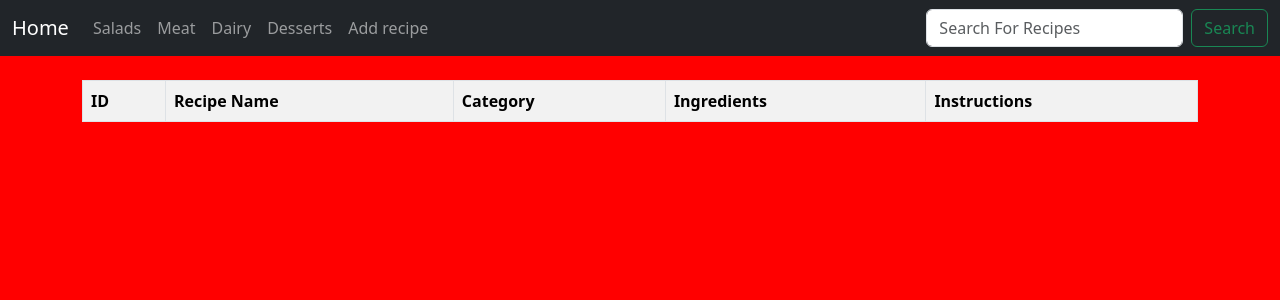
After one commit to Daniel-Shwartzman/RecipesManager, a Flask app: page /meat in a window 1280 px wide. The commit adds this page. Shown: the top 300 px of the page. Run offline with Flask 3, Linux system fonts and the light colour scheme; lists and menus that the app fills with data are empty.

Commit message:
forms and modules(sqlite)

```diff
--- a/app.py
+++ b/app.py
@@ -1,8 +1,25 @@
 from flask import Flask
+from dotenv import load_dotenv
 from website.controller import routes
+from website.module import db
+import os
 
-app = Flask(__name__, template_folder='website/templates')
-app.register_blueprint(routes)
+load_dotenv()
+
+def create_app():
+    app = Flask(__name__, template_folder='website/templates', static_folder='website/static')
+    app.config['SECRET_KEY'] = os.getenv('SECRET_KEY')
+    app.config['SQLALCHEMY_DATABASE_URI'] = 'sqlite:///recipes.db'
+
+    db.init_app(app)
+
+    with app.app_context():
+        db.create_all()
+
+    app.register_blueprint(routes)
+
+    return app
 
 if __name__ == '__main__':
+    app = create_app()
     app.run(host="0.0.0.0" ,debug=True)
--- a/requirements.txt
+++ b/requirements.txt
@@ -1 +1,4 @@
 Flask
+Flask-WTF
+python-dotenv
+Flask-SQLAlchemy
--- a/website/controller.py
+++ b/website/controller.py
@@ -1,7 +1,52 @@
-from flask import Blueprint, render_template
+from flask import Blueprint, render_template, flash
+from website.forms import RecipeForm
+from website.module import db, Recipe
 
 routes = Blueprint('routes', __name__)
 
 @routes.route('/')
 def home():
     return render_template('home.html')
+
+@routes.route('/create-recipe', methods=['GET', 'POST'])
+def create_recipe():
+    name = None
+    form = RecipeForm()
+    if form.validate_on_submit():
+        name = Recipe.query.filter_by(name=form.name.data).first()
+        if name is None:
+            recipe = Recipe(name=form.name.data, category=form.category.data, ingredients=form.ingredients.data, instructions=form.instructions.data)
+            db.session.add(recipe)
+            db.session.commit()
+        name = form.name.data
+        form.name.data = ''
+        form.category.data = ''
+        form.ingredients.data = ''
+        form.instructions.data = ''
+        flash(f'Recipe created for {name}!', 'success')
+    return render_template('recipe.html', form=form, name=name)
+
+@routes.route('/admin')
+def admin():
+    our_recipes = Recipe.query.order_by(Recipe.date_created).all()
+    return render_template('admin.html', our_recipes=our_recipes)
+
+@routes.route('/salads')
+def salads():
+    our_recipes = Recipe.query.order_by(Recipe.date_created).all()
+    return render_template('salads.html', our_recipes=our_recipes)
+
+@routes.route('/meat')
+def meat():
+    our_recipes = Recipe.query.order_by(Recipe.date_created).all()
+    return render_template('meat.html', our_recipes=our_recipes)
+
+@routes.route('/dairy')
+def dairy():
+    our_recipes = Recipe.query.order_by(Recipe.date_created).all()
+    return render_template('dairy.html', our_recipes=our_recipes)
+
+@routes.route('/desserts')
+def desserts():
+    our_recipes = Recipe.query.order_by(Recipe.date_created).all()
+    return render_template('desserts.html', our_recipes=our_recipes)
--- a/website/static/css/style.css
+++ b/website/static/css/style.css
@@ -0,0 +1,3 @@
+body {
+    background-color: red;
+}
--- a/website/templates/base.html
+++ b/website/templates/base.html
@@ -5,6 +5,7 @@
     <meta name="viewport" content="width=device-width, initial-scale=1">
     <title>Recipes Manager</title>
     <link href="https://cdn.jsdelivr.net/npm/bootstrap@5.3.3/dist/css/bootstrap.min.css" rel="stylesheet" integrity="sha384-QWTKZyjpPEjISv5WaRU9OFeRpok6YctnYmDr5pNlyT2bRjXh0JMhjY6hW+ALEwIH" crossorigin="anonymous">
+    <link href="/website/static/css/style.css" rel="stylesheet">
   </head>
   <body>
     {% include 'navbar.html' %}
--- /dev/null
+++ b/website/templates/meat.html
@@ -0,0 +1,24 @@
+{% extends "base.html" %}
+
+{% block content %}
+<table class="table table-hover table-bordered table-striped">
+    <tr>
+        <th>ID</th>
+        <th>Recipe Name</th>
+        <th>Category</th>
+        <th>Ingredients</th>
+        <th>Instructions</th>
+    </tr>
+{% for recipe in our_recipes %}
+{% if recipe.category == "meat" %}
+    <tr>
+    <td>{{ recipe.id }}<br/></td>
+    <td>{{ recipe.name }}<br/></td>
+    <td>{{ recipe.category }}<br/></td>
+    <td>{{ recipe.ingredients }}<br/></td>
+    <td>{{ recipe.instructions }}</td>
+    </tr>
+{% endif %}
+{% endfor %}
+</table>
+{% endblock %}
--- a/website/templates/navbar.html
+++ b/website/templates/navbar.html
@@ -7,16 +7,19 @@
       <div class="collapse navbar-collapse" id="navbarSupportedContent">
         <ul class="navbar-nav me-auto mb-2 mb-lg-0">
           <li class="nav-item">
-            <a class="nav-link" aria-current="page" href="#">Salads</a>
+            <a class="nav-link" aria-current="page" href="{{ url_for('routes.salads') }}">Salads</a>
           </li>
           <li class="nav-item">
-            <a class="nav-link" aria-current="page" href="#">Meat</a>
+            <a class="nav-link" aria-current="page" href="{{ url_for('routes.meat') }}">Meat</a>
           </li>
           <li class="nav-item">
-            <a class="nav-link" aria-current="page" href="#">Dairy</a>
+            <a class="nav-link" aria-current="page" href="{{ url_for('routes.dairy') }}">Dairy</a>
           </li>
           <li class="nav-item">
-            <a class="nav-link" aria-current="page" href="#">Deserts</a>
+            <a class="nav-link" aria-current="page" href="{{ url_for('routes.desserts') }}">Desserts</a>
+          </li>
+          <li class="nav-item">
+            <a class="nav-link" aria-current="page" href="{{ url_for('routes.create_recipe') }}">Add recipe</a>
           </li>
         </ul>
         <form class="d-flex" role="search">
```
Also changed, not shown: reset_db.py (added, +11 -0 lines), website/forms.py (added, +17 -0 lines), website/module.py (+15 -0 lines), website/templates/admin.html (added, +22 -0 lines), website/templates/dairy.html (added, +24 -0 lines), website/templates/desserts.html (added, +24 -0 lines), website/templates/recipe.html (added, +26 -0 lines), website/templates/salads.html (added, +24 -0 lines), 1 other file.
